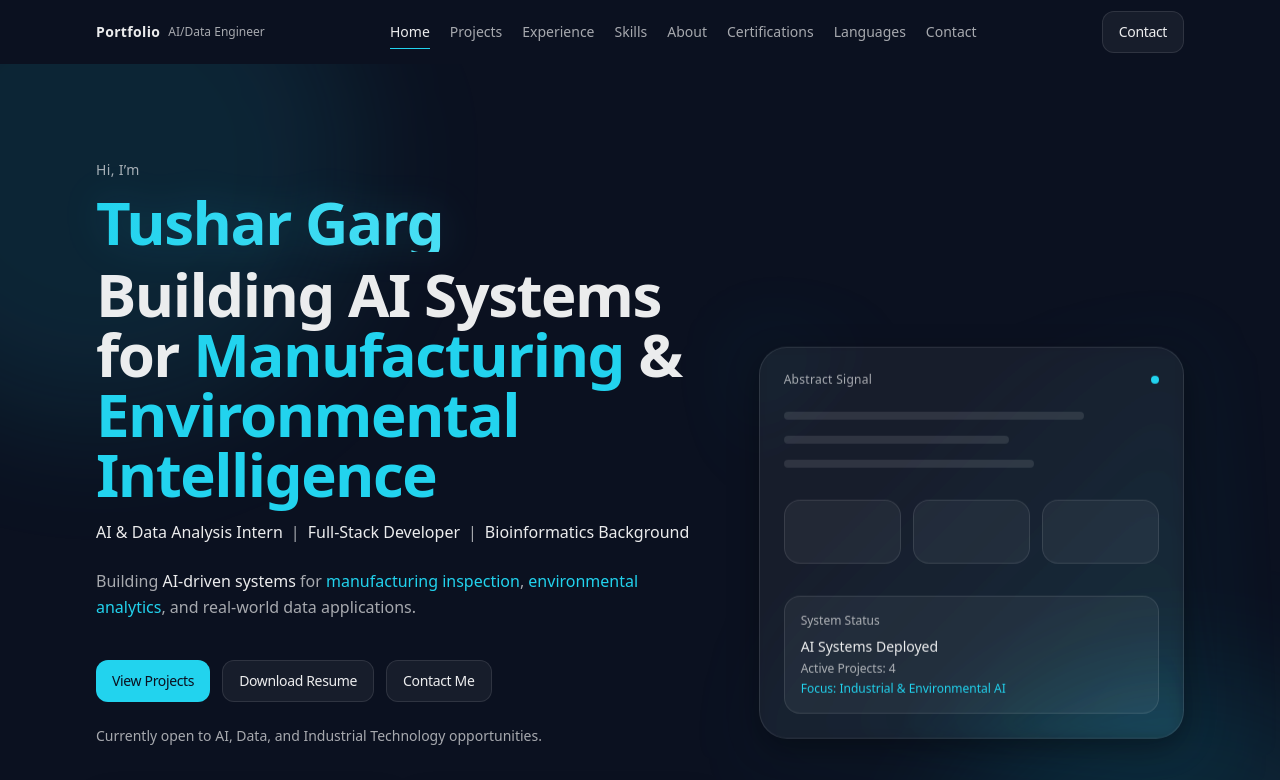
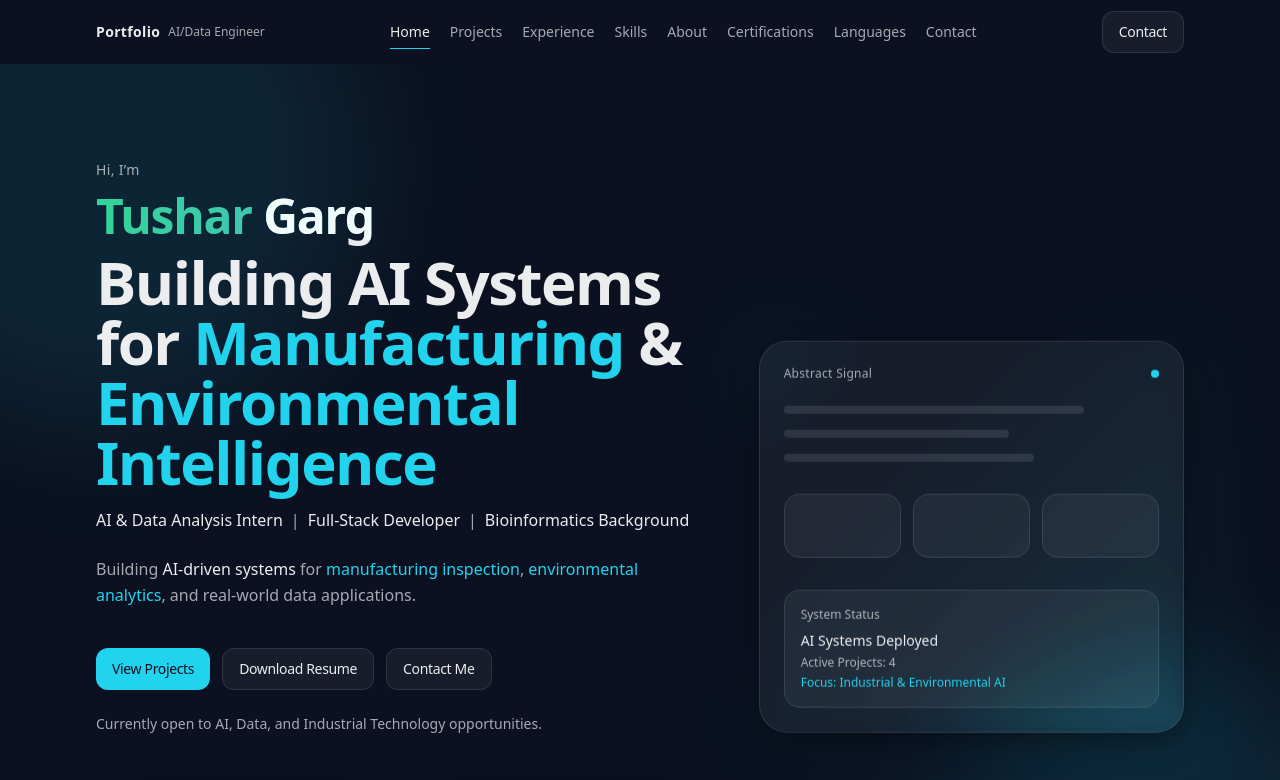
Before and after one commit to TusharGarg07/Tushar-portfolio, a React (Vite) app: page / in a window 1280 px wide. Shown: the top 780 px of the page. Built offline with nearby package versions, Linux system fonts and the light colour scheme.

Commit message:
Updation required

```diff
--- a/src/components/sections/Hero.jsx
+++ b/src/components/sections/Hero.jsx
@@ -22,8 +22,8 @@ export default function Hero() {
                     Hi, I’m
                   </p>
 
-                  <h2 className="mt-3 text-4xl font-bold tracking-tight bg-gradient-to-r from-accent to-cyan-300 bg-clip-text text-transparent drop-shadow-[0_0_20px_rgba(34,211,238,0.15)] sm:text-6xl">
-                    Tushar Garg
+                  <h2 className="mt-3 text-4xl font-bold tracking-tight bg-gradient-to-r from-emerald-400 to-blue-400 bg-clip-text text-transparent sm:text-5xl leading-tight whitespace-nowrap">
+                    Tushar <span className="text-foreground">Garg</span>
                   </h2>
                 </div>
 
```
